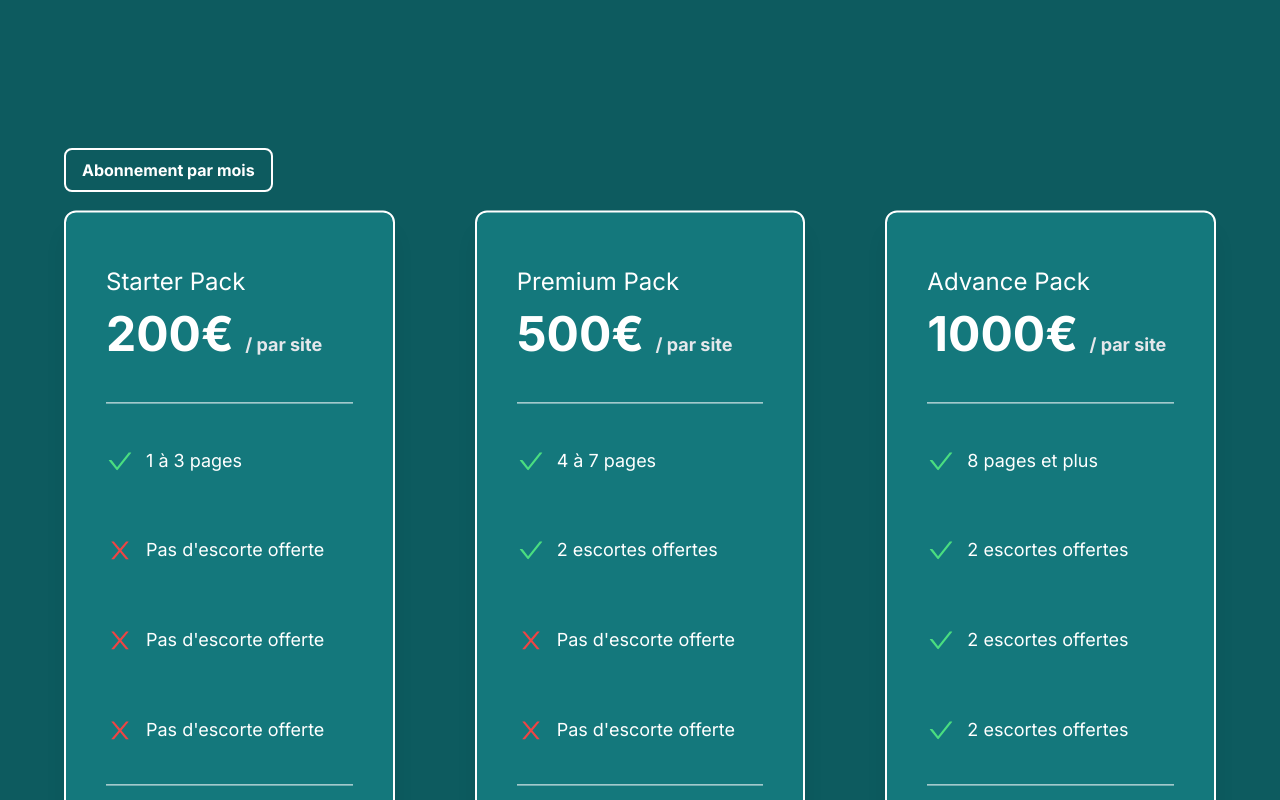
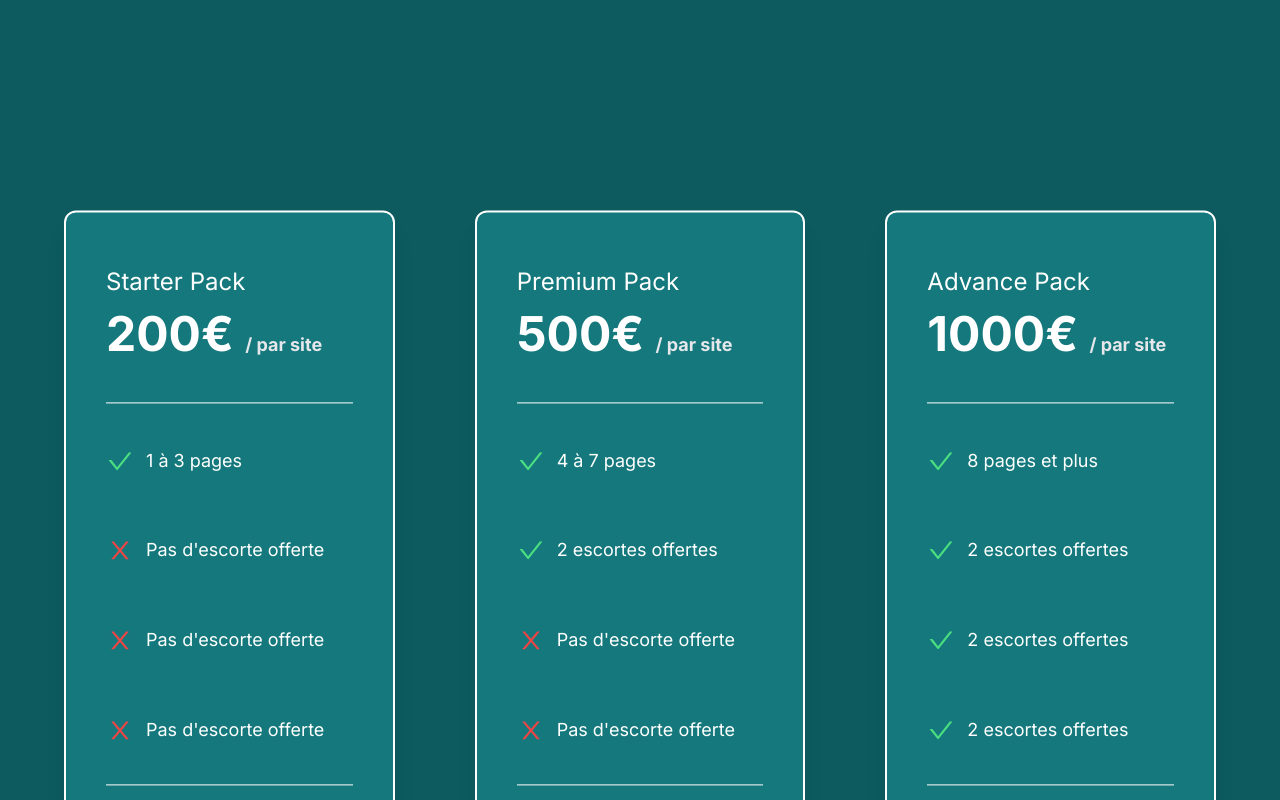
Before and after one commit to Benooux34/maydaywebv1, a Next.js app: page / in a window 1280 px wide. Shown: the part 460-1260 px from the top of the page. Built offline with nearby package versions, Linux system fonts and the light colour scheme; a web font is replaced by a local one.

Commit message:
test without relative

```diff
--- a/src/components/Cards.tsx
+++ b/src/components/Cards.tsx
@@ -26,7 +26,7 @@ function Cards() {
     })
 
   return (
-    <section className="relative h-[200vh] md:h-[90vh] w-full flex items-center justify-center -mt-24 mb-20">
+    <section className="h-[200vh] md:h-[90vh] w-full flex items-center justify-center -mt-24 mb-20">
         <button onClick={() => setActive(!active)} className="absolute top-0 md:top-6 left-5 md:left-[5%] bg-transparent hover:bg-white text-white hover:text-[#14787c] font-bold border-2 border-white rounded-lg px-4 py-2">
             Abonnement par mois
         </button>
```
